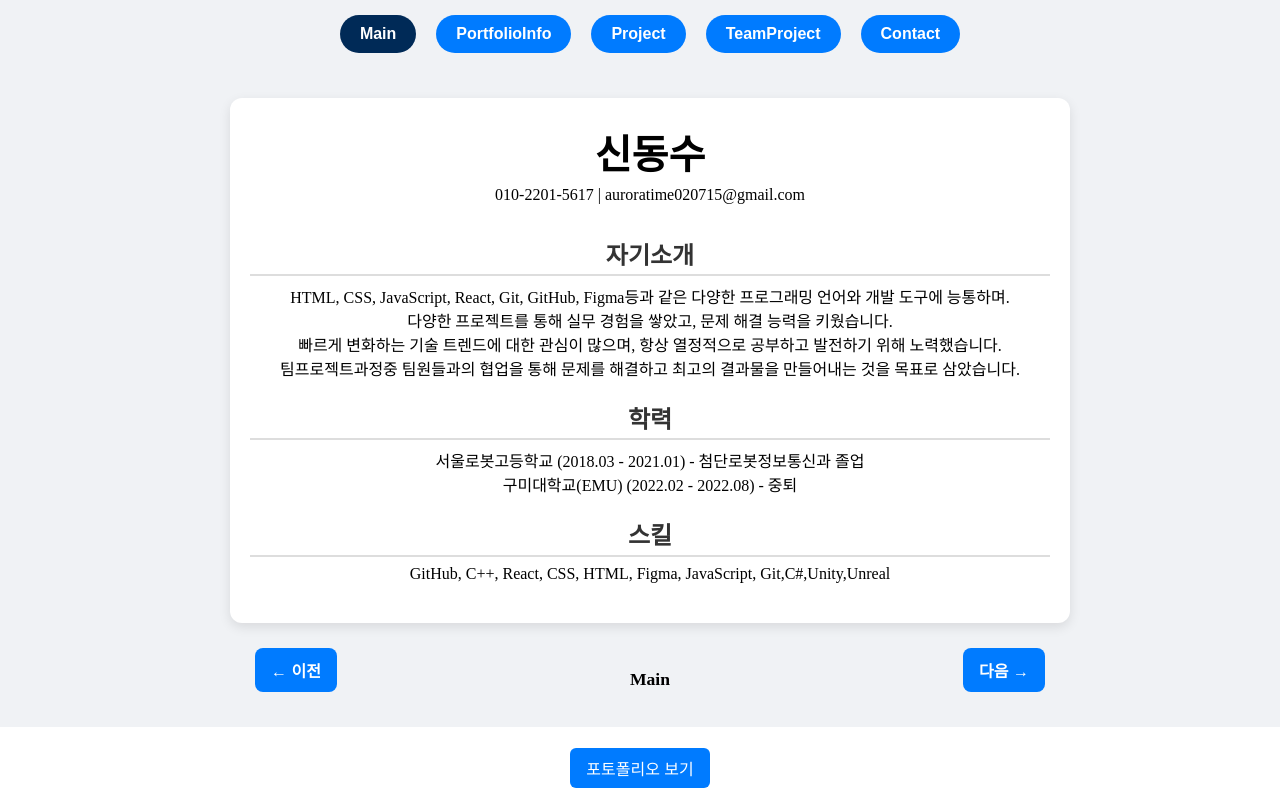
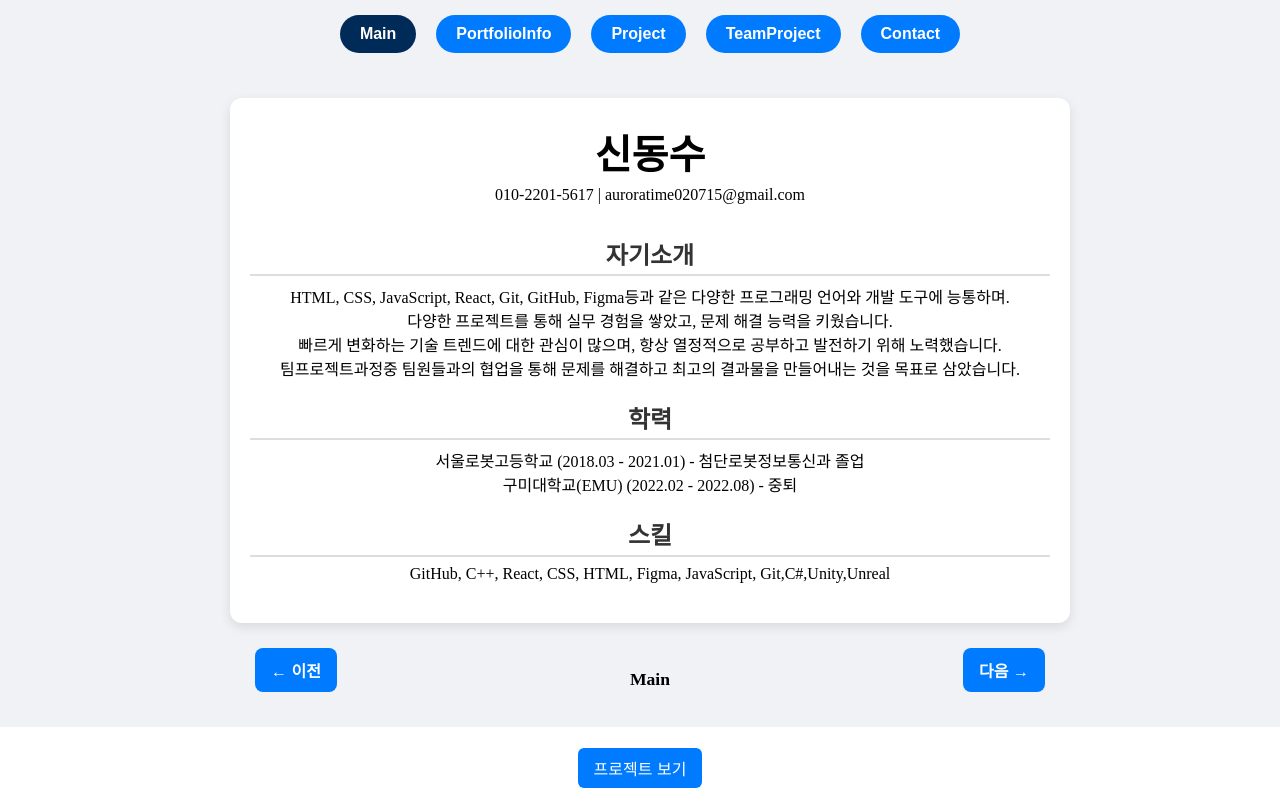
Before and after one commit to Dongsusin/DeskTop, a React (Vite) app: page / in a window 1280 px wide. Built offline with nearby package versions, Linux system fonts and the light colour scheme.

Commit message:
프로젝트 버튼 디자인 수정

```diff
--- a/src/App.jsx
+++ b/src/App.jsx
@@ -186,7 +186,7 @@ function DesktopApp() {
         {!isResume ? (
           <div className="intro-Resume">
             <Resume />
-            <button onClick={handleResume}>포토폴리오 보기</button>
+            <button onClick={handleResume}>프로젝트 보기</button>
           </div>
         ) : !isLoading ? (
           <div>
```
